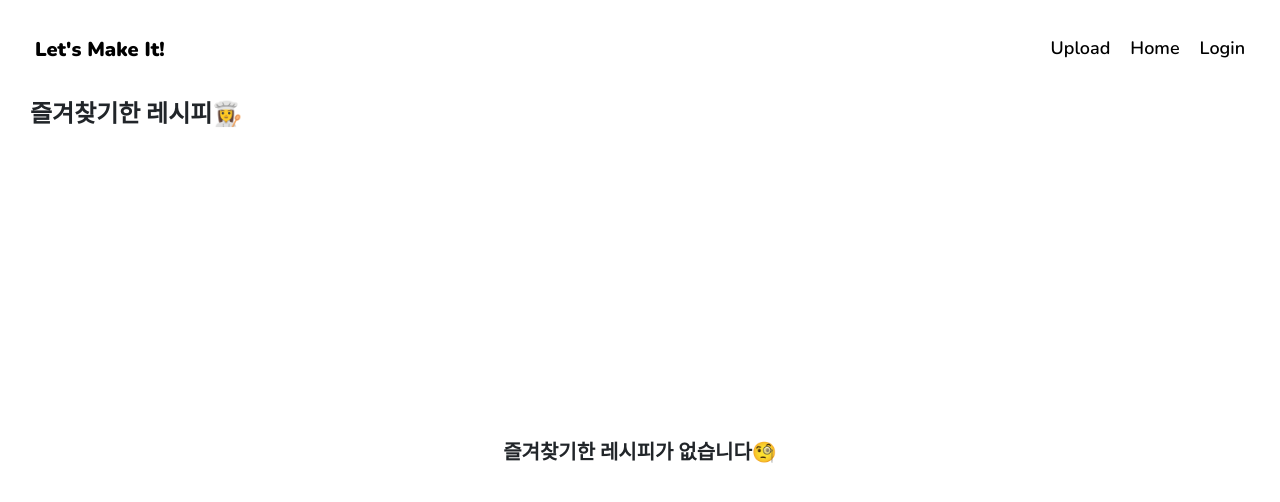
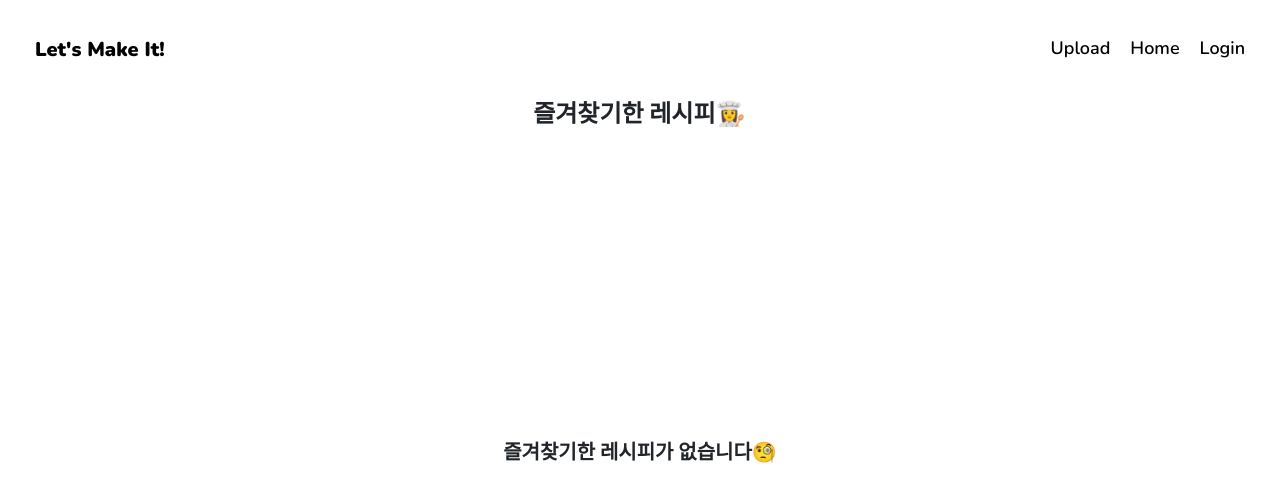
Before and after one commit to somm12/let-s-make-it, a React (Create React App) app in the folder client/: page /bookmark in a window 1280 px wide. Shown: the top 502 px of the page. Built offline with nearby package versions, Linux system fonts and the light colour scheme; no server answers.

Commit message:
design: bookmark 페이지 스타일 수정

```diff
--- a/client/src/Component/User/Bookmark/Bookmark.jsx
+++ b/client/src/Component/User/Bookmark/Bookmark.jsx
@@ -51,6 +51,7 @@ const Bookmark = () => {
 
   return (
     <div className={style.bookmarkPost}>
+      <div className={style.bookmarkPostWrapper}>
         <h4 className={style.subtitle}>즐겨찾기한 레시피👩‍🍳</h4>
         {bookmarkedPosts.length > 0 ? (
           <PostList postList={bookmarkedPosts} />
@@ -61,6 +62,7 @@ const Bookmark = () => {
         )}
         <div className={style.observer} ref={obsRef}></div>
       </div>
+    </div>
   );
 };
 
--- a/client/src/Component/User/Bookmark/Bookmark.module.scss
+++ b/client/src/Component/User/Bookmark/Bookmark.module.scss
@@ -1,6 +1,11 @@
 .bookmarkPost {
   padding-top: 100px;
   height: 100%;
+  display: flex;
+  justify-content: center;
+  .bookmarkPostWrapper {
+    max-width: 540px;
+  }
 }
 .subtitle {
   margin-left: 30px;
```
Lines whose indentation alone changed are shown as unchanged.
